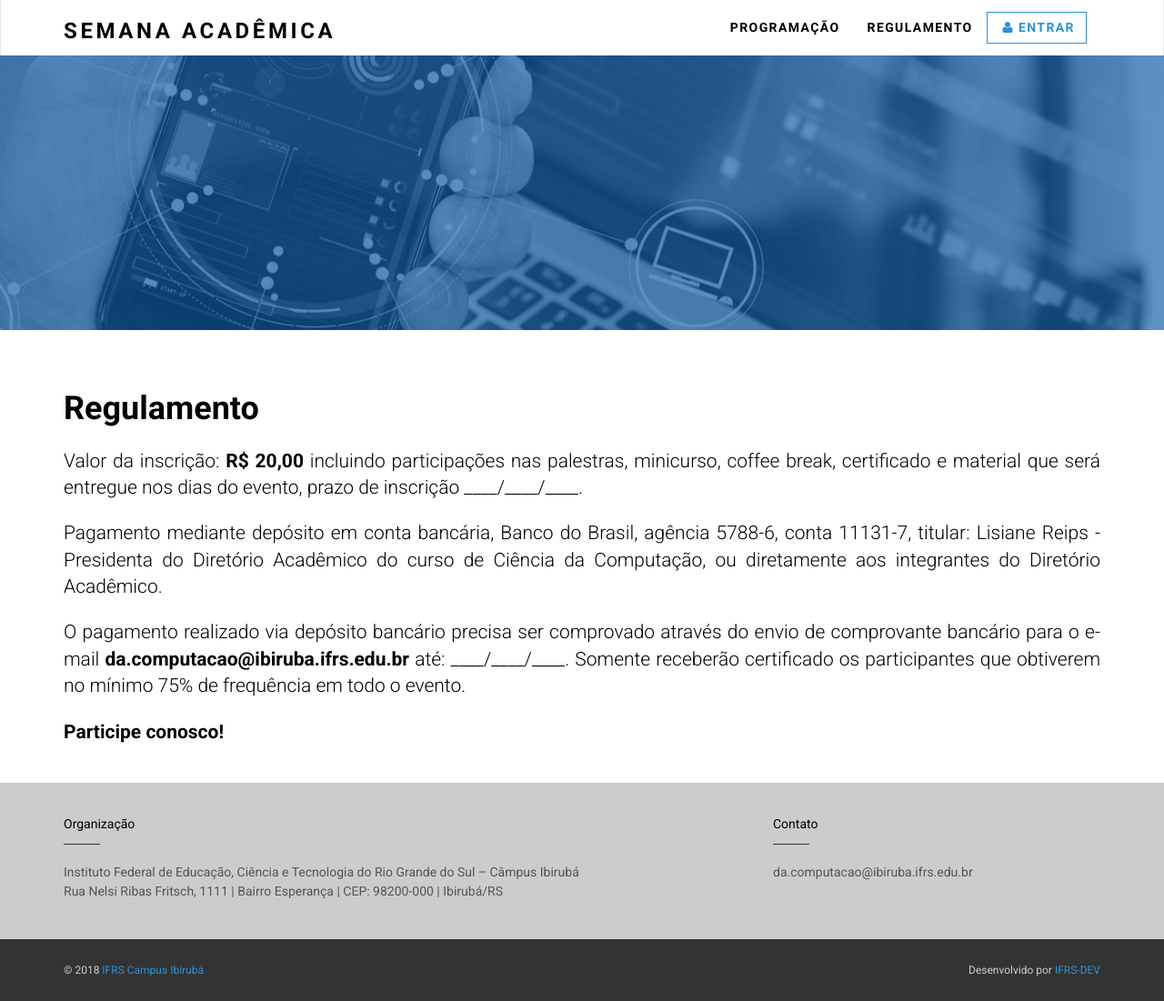
After one commit to ifrs-dev/semana-academica, a Django app: page /regulamento in a window 1280 px wide. The commit adds this page. Shown: the whole page at 91% size. Run offline with Django 3.2, Linux system fonts and the light colour scheme; some libraries are stand-ins or nearby versions.

Commit message:
registro

```diff
--- a/semana_academica/events/templates/base.html
+++ b/semana_academica/events/templates/base.html
@@ -19,7 +19,7 @@
   <link rel="stylesheet" href="{% static 'css/font-awesome.min.css' %}">
   <link rel="stylesheet" href="{% static 'css/pe-icon-7-stroke.css' %}">
   <link rel="stylesheet" href="{% static 'css/lightbox.min.css' %}">
-  <link rel="stylesheet" href="{% static 'css/style.green.css' %}" id="theme-styleshee">
+  <link rel="stylesheet" href="{% static 'css/style.blue.css' %}" id="theme-styleshee">
   <link rel="stylesheet" href="{% static 'css/custom.css' %}">
   <!-- Tweaks for older IEs--><!--[if lt IE 9]>
       <script src="https://oss.maxcdn.com/html5shiv/3.7.2/html5shiv.min.js"></script>
@@ -39,7 +39,7 @@
           <div id="navigation" class="collapse navbar-collapse navbar-right">
             <ul class="nav navbar-nav">
               <li><a href="{% url 'program'%}">Programação</a></li>
-              <li><a href="#" target="_blank">Regulamento</a></li>
+              <li><a href="{% url 'rules'%}" target="_blank">Regulamento</a></li>
             </ul>
             <!--{% if request.user.is_authenticated %}-->
               <a href="#" class="btn navbar-btn btn-ghost" data-toggle="tooltip" data-placement="bottom" title="Alterar senha">
--- /dev/null
+++ b/semana_academica/events/templates/rules.html
@@ -0,0 +1,19 @@
+{% extends "base.html" %}
+{% block content %}
+<section>
+	<div class="container">
+		<article class="lead" align="justify">
+			<h1>Regulamento</h1>
+			<p>Valor da inscrição: <strong>R$ 20,00 </strong>incluindo participações nas palestras, 	 minicurso, coffee break, certificado e material que será entregue nos dias do evento,
+			prazo de inscrição ____/____/____. </p>
+
+			<p>Pagamento mediante depósito em conta bancária, Banco do Brasil, agência 5788-6, conta 11131-7, titular: Lisiane Reips - Presidenta do Diretório Acadêmico do curso de Ciência da Computação, ou diretamente aos integrantes do Diretório Acadêmico.</p>
+
+			<p>O pagamento realizado via depósito bancário precisa ser comprovado através do envio de comprovante bancário para o e-mail <strong>da.computacao@ibiruba.ifrs.edu.br</strong> até: ____/____/____.
+				Somente receberão certificado os participantes que obtiverem no mínimo 75% de frequência em todo o evento.
+			</p>
+			<p><strong>Participe conosco!</strong></p>
+		</article>
+	</div>
+</section>
+{% endblock content %}
--- a/semana_academica/events/views.py
+++ b/semana_academica/events/views.py
@@ -1,18 +1,21 @@
 from django.shortcuts import render
 
 from django.views.generic import ListView, TemplateView, DetailView
-from events.models import Event
+from events.models import Event, Registration
 # Create your views here.
 
 class HomeView(ListView):
-	model = Event
-	template_name = 'index.html'
+    model = Event
+    template_name = 'index.html'
 
-	def get_context_data(self, *args, **kwargs):
-		event = Event.objects.all()
+    def get_context_data(self, *args, **kwargs):
+        context = super().get_context_data()
+        #context['experiments'] = Experiment.objects.all()
+        context['events'] = Event.objects.all()
+        return context
 
 class ProgramTemplateView(TemplateView):
-	template_name = 'program.html'
+    template_name = 'program.html'
 
 class EventDetailView(DetailView):
     model = Event
@@ -21,3 +24,24 @@ class EventDetailView(DetailView):
     def get_context_data(self, *args, **kwargs):
         event = self.get_object()
         user = self.request.user
+
+class RulesTemplateView(TemplateView):
+    template_name = 'rules.html'
+
+class RegistrationUpdateView(DetailView):
+    model = Registration
+    status = 1
+
+    def get(self, request, *args, **kwargs):
+        registration = self.get_object()
+        registration.status = self.status
+        registration.save()
+        return redirect('registrations-list', registration.group.id)
+
+
+class RegistrationPresentView(RegistrationUpdateView):
+    status = 2
+
+
+class RegistrationAbsentView(RegistrationUpdateView):
+    status = 3
--- a/semana_academica/semana_academica/urls.py
+++ b/semana_academica/semana_academica/urls.py
@@ -6,5 +6,6 @@ urlpatterns = [
     path('admin/', admin.site.urls),
     path('', views_events.HomeView.as_view(), name='home'),
     path('programacao', views_events.ProgramTemplateView.as_view(), name='program'),
+    path('regulamento', views_events.RulesTemplateView.as_view(), name='rules'),
     path('minicurso/<int:pk>/', views_events.EventDetailView.as_view(), name='event-detail'),
 ]
--- a/semana_academica/static/css/style.blue.css
+++ b/semana_academica/static/css/style.blue.css
@@ -1892,3 +1892,14 @@ a.list-group-item.active > .badge,
 .nav-pills > li > a > .badge {
   margin-left: 3px;
 }
+
+.main-jumbotron {
+  position: relative;
+  padding-top: 80px;
+  padding-bottom: 80px;
+  color: #fff;
+  text-shadow: 0 1px 2px rgba(0, 0, 0, 0.6);
+  text-align: center;
+  background: url('../img/banner.png') center center no-repeat;
+  background-size: cover;
+}
```
Also changed, not shown: semana_academica/events/models.py (+19 -3 lines), semana_academica/events/templates/index.html (+22 -40 lines), semana_academica/db.sqlite3, semana_academica/events/migrations/0002_remove_event_status.py (added), semana_academica/events/migrations/0003_auto_20181023_0036.py (added), semana_academica/events/migrations/0004_auto_20181023_0045.py (added), semana_academica/events/migrations/0005_auto_20181023_0101.py (added), semana_academica/static/img/banner.png.
